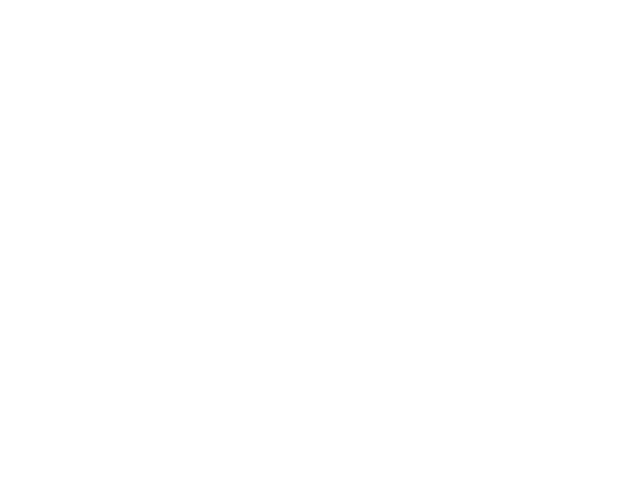
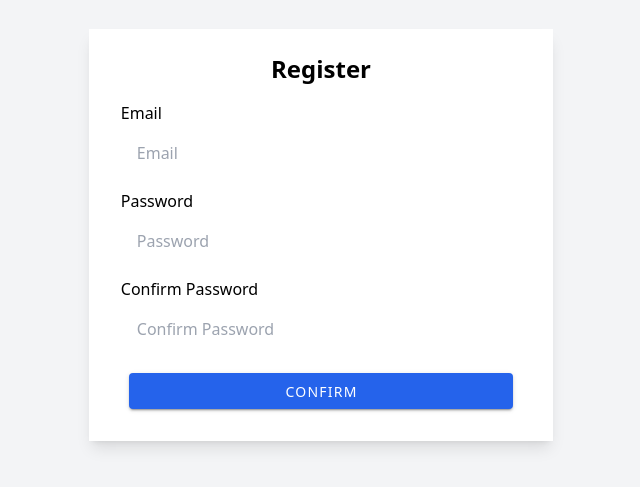
Before and after one commit to PontakornDev/demo-loginSPA-NuxtJS, a Nuxt app: page /register in a window 1280 px wide. Before the commit this address had no page. Shown: the part 173-660 px from the top of the page, without its empty margins (319-959 px from the left). Built offline with nearby package versions, Linux system fonts and the light colour scheme.

Commit message:
[Added] login page

```diff
--- /dev/null
+++ b/components/button/Button.vue
@@ -0,0 +1,32 @@
+<template>
+  <a
+    class="px-6 py-2 mt-4 text-white text-center rounded-lg cursor-pointer"
+    :class="buttonColor"
+    @click="$router.push(`${path}`)"
+  >
+    {{ title }}
+  </a>
+</template>
+<script>
+import { defineComponent } from '@vue/composition-api'
+
+export default defineComponent({
+  props: {
+    title: {
+      type: String,
+      default: ''
+    },
+    buttonColor: {
+      type: String,
+      default: ''
+    },
+    path: {
+      type: String,
+      default: ''
+    }
+  },
+  setup () {
+
+  }
+})
+</script>
--- /dev/null
+++ b/components/containers/FormContainers.vue
@@ -0,0 +1,17 @@
+<template>
+  <div class="flex items-center justify-center min-h-screen bg-gray-100">
+    <div class="px-8 py-6 mt-4 text-left bg-white shadow-lg">
+      <slot name="formData" />
+    </div>
+  </div>
+</template>
+
+<script>
+import { defineComponent } from '@vue/composition-api'
+
+export default defineComponent({
+  setup () {
+
+  }
+})
+</script>
--- a/nuxt.config.js
+++ b/nuxt.config.js
@@ -36,7 +36,11 @@ export default {
   // Modules for dev and build (recommended): https://go.nuxtjs.dev/config-modules
   buildModules: [
     // https://go.nuxtjs.dev/typescript
-    '@nuxt/typescript-build'
+    '@nuxt/typescript-build',
+    // https://go.nuxtjs.dev/vuetify
+    '@nuxtjs/vuetify',
+    '@nuxtjs/composition-api/module',
+    '@nuxtjs/tailwindcss'
   ],
 
   // Modules: https://go.nuxtjs.dev/config-modules
--- a/package.json
+++ b/package.json
@@ -26,10 +26,14 @@
     "@babel/eslint-parser": "^7.16.3",
     "@nuxt/types": "^2.15.8",
     "@nuxt/typescript-build": "^2.1.0",
+    "@nuxtjs/composition-api": "^0.32.0",
     "@nuxtjs/eslint-config-typescript": "^8.0.0",
     "@nuxtjs/eslint-module": "^3.0.2",
+    "autoprefixer": "^10.4.4",
     "eslint": "^8.4.1",
     "eslint-plugin-nuxt": "^3.1.0",
-    "eslint-plugin-vue": "^8.2.0"
+    "eslint-plugin-vue": "^8.2.0",
+    "postcss": "^8.4.12",
+    "tailwindcss": "^3.0.23"
   }
 }
--- /dev/null
+++ b/pages/login.vue
@@ -0,0 +1,56 @@
+<template>
+  <FormContainer>
+    <div slot="formData">
+      <h3 class="text-2xl font-bold text-center">
+        Login to your account
+      </h3>
+      <form action="">
+        <div class="mt-4">
+          <div>
+            <label class="block" for="email">Email<label>
+              <input
+                type="text"
+                placeholder="Email"
+                class="w-full px-4 py-2 mt-2 border rounded-md focus:outline-none focus:ring-1 focus:ring-blue-600"
+              >
+            </label></label>
+          </div>
+          <div class="mt-4">
+            <label class="block">Password<label>
+              <input
+                type="password"
+                placeholder="Password"
+                class="w-full px-4 py-2 mt-2 border rounded-md focus:outline-none focus:ring-1 focus:ring-blue-600"
+              >
+            </label></label>
+          </div>
+          <v-card-actions class="flex items-baseline justify-center pt-6">
+            <v-btn type="submit" class="w-full bg-blue-600 hover:bg-blue-900 text-white">
+              {{ 'Login' }}
+            </v-btn>
+          </v-card-actions>
+          <v-card-actions class="flex items-baseline justify-center">
+            <Button
+              title="Register"
+              button-color="w-full bg-lime-600 hover:bg-lime-900"
+              path="/register"
+            />
+          </v-card-actions>
+        </div>
+      </form>
+    </div>
+  </FormContainer>
+</template>
+
+<script lang="ts">
+import { defineComponent } from '@nuxtjs/composition-api'
+import FormContainer from '~/components/containers/FormContainers.vue'
+import Button from '~/components/button/Button.vue'
+
+export default defineComponent({
+  components: {
+    FormContainer,
+    Button
+  }
+})
+</script>
--- /dev/null
+++ b/pages/register.vue
@@ -0,0 +1,59 @@
+<template>
+  <FormContainer>
+    <div slot="formData">
+      <h3 class="text-2xl font-bold text-center">
+        Register
+      </h3>
+      <form action="">
+        <div class="mt-4">
+          <div>
+            <label class="block" for="email">Email<label>
+              <input
+                type="text"
+                placeholder="Email"
+                class="w-full px-4 py-2 mt-2 border rounded-md focus:outline-none focus:ring-1 focus:ring-blue-600"
+              >
+            </label></label>
+          </div>
+          <div class="mt-4">
+            <label class="block">Password<label>
+              <input
+                type="password"
+                placeholder="Password"
+                class="w-full px-4 py-2 mt-2 border rounded-md focus:outline-none focus:ring-1 focus:ring-blue-600"
+              >
+            </label></label>
+          </div>
+          <div class="mt-4">
+            <label class="block">Confirm Password<label>
+              <input
+                type="password"
+                placeholder="Confirm Password"
+                class="w-full px-4 py-2 mt-2 border rounded-md focus:outline-none focus:ring-1 focus:ring-blue-600"
+              >
+            </label></label>
+          </div>
+          <v-card-actions class="flex items-baseline justify-center pt-6">
+            <v-btn type="submit" class="w-full bg-blue-600 hover:bg-blue-900 text-white">
+              {{ 'Confirm' }}
+            </v-btn>
+          </v-card-actions>
+        </div>
+      </form>
+    </div>
+  </FormContainer>
+</template>
+
+<script>
+import { defineComponent } from '@vue/composition-api'
+import FormContainer from '~/components/containers/FormContainers.vue'
+
+export default defineComponent({
+  components: {
+    FormContainer
+  },
+  setup () {
+
+  }
+})
+</script>
--- /dev/null
+++ b/tailwind.config.js
@@ -0,0 +1,8 @@
+module.exports = {
+  content: [],
+  important: true,
+  theme: {
+    extend: {}
+  },
+  plugins: []
+}
```
Also changed, not shown: 1 other file (tests, documents, lock files or other folders).
